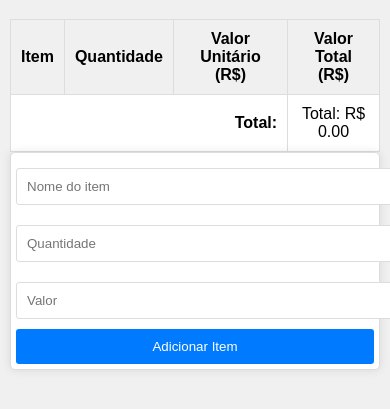
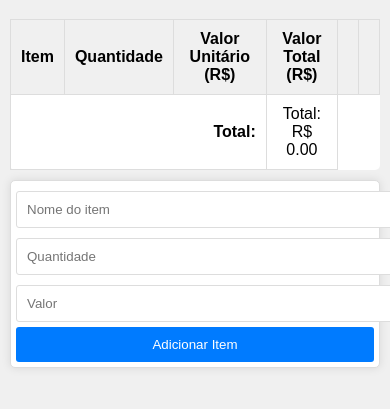
Before and after one commit to augustoburatto/ListaMercado, a plain HTML site: page index.html in a window 390 px wide. Shown: the part 71-480 px from the top of the page. Drawn offline with nearby package versions, Linux system fonts and the light colour scheme.

Commit message:
Att responsive view | Ordering | checkbox

```diff
--- a/css/style.css
+++ b/css/style.css
@@ -3,37 +3,50 @@ body {
     margin: 0;
     padding: 0;
     background-color: #f0f0f0;
+    height: 100%;
+    display: flex;
+    flex-direction: column;
 }
 
 .container {
     max-width: 100%;
     padding: 10px;
+    flex-grow: 1;
+    display: flex;
+    flex-direction: column;
 }
 
 h1 {
     text-align: center;
 }
 
+#lista {
+    flex-grow: 1;
+    overflow-y: auto; /* Adicionando rolagem para a lista */
+}
+
 #item-form {
     max-width: 100%;
-    margin: 0 auto;
     padding: 10px;
     background-color: #fff;
     border: 1px solid #ddd;
     border-radius: 5px;
     box-shadow: 0 0 10px rgba(0, 0, 0, 0.1);
+    margin: 10px 0;
+    display: flex;
+    flex-direction: column;
 }
 
 #item-form input {
-    margin: 10px 0;
-    padding: 15px; /* Aumento do tamanho do campo de entrada */
+    margin: 5px 0;
+    padding: 10px;
     border: 1px solid #ddd;
     border-radius: 3px;
     width: 100%;
 }
 
 #item-form button {
-    padding: 15px; /* Aumento do tamanho do botão */
+    padding: 10px;
     background: #007bff;
     color: #fff;
     border: none;
@@ -52,7 +65,7 @@ h1 {
 }
 
 #lista th, #lista td {
-    padding: 15px; /* Aumento do tamanho das células da tabela */
+    padding: 10px;
     text-align: center;
     border: 1px solid #ddd;
 }
@@ -74,7 +87,7 @@ h1 {
     }
 
     #item-form input, #item-form button {
-        padding: 10px; /* Tamanho reduzido dos campos em dispositivos móveis */
+        padding: 10px;
     }
 
     #lista table {
@@ -83,6 +96,6 @@ h1 {
     }
 
     #lista th, #lista td {
-        padding: 10px; /* Tamanho reduzido das células da tabela em dispositivos móveis */
+        padding: 10px;
     }
 }
--- a/index.html
+++ b/index.html
@@ -3,7 +3,10 @@
 <head>
     <meta charset="UTF-8">
     <title>Lista de Compras</title>
+    <meta name="viewport" content="width=device-width, initial-scale=1.0, maximum-scale=1.0, user-scalable=no">
     <link rel="stylesheet" type="text/css" href="css/style.css">
+    <script src="https://code.jquery.com/jquery-3.6.0.min.js"></script>
+    <script src="https://code.jquery.com/ui/1.12.1/jquery-ui.js"></script>
 </head>
 <body>
     <div class="container">
@@ -16,6 +19,8 @@
                         <th>Quantidade</th>
                         <th>Valor Unitário (R$)</th>
                         <th>Valor Total (R$)</th>
+                        <th></th>
+                        <th></th>
                     </tr>
                 </thead>
                 <tbody id="item-list">
@@ -36,7 +41,6 @@
             <button type="submit">Adicionar Item</button>
         </form>
     </div>
-    <script src="https://code.jquery.com/jquery-3.6.0.min.js"></script>
     <script src="js/script.js"></script>
 </body>
 </html>
--- a/js/script.js
+++ b/js/script.js
@@ -1,6 +1,6 @@
 $(document).ready(function() {
     let totalValue = 0;
-    const itemList = JSON.parse(localStorage.getItem('itemList')) || [];
+    let itemList = JSON.parse(localStorage.getItem('itemList')) || [];
 
     function updateTotal() {
         totalValue = 0;
@@ -17,14 +17,17 @@ $(document).ready(function() {
 
     function renderItemList() {
         $("#item-list").empty();
-        itemList.forEach(function(item) {
+        itemList = itemList.sort((a, b) => a.name.localeCompare(b.name)); // Ordenar a lista em ordem alfabética
+
+        itemList.forEach(function(item, index) {
             const unitValue = item.unitValue.toLocaleString('pt-BR', { minimumFractionDigits: 2 });
             const totalValue = (item.quantity * item.unitValue).toLocaleString('pt-BR', { minimumFractionDigits: 2 });
-            const newRow = `<tr>
+            const newRow = `<tr data-index="${index}">
                 <td>${item.name}</td>
                 <td class="item-quantity">${item.quantity.toLocaleString('pt-BR', { minimumFractionDigits: 2 })}</td>
                 <td class="item-unit-value">${unitValue}</td>
                 <td class="item-total-value">${totalValue}</td>
+                <td><input type="checkbox" class="item-taken" ${item.taken ? 'checked' : ''}></td>
                 <td><span class="remove-item">Remover</span></td>
             </tr>`;
             $("#item-list").append(newRow);
@@ -52,10 +55,23 @@ $(document).ready(function() {
     });
 
     $("#item-list").on("click", ".remove-item", function() {
-        const rowIndex = $(this).closest("tr").index();
+        const rowIndex = $(this).closest("tr").data("index");
         itemList.splice(rowIndex, 1);
         saveItemList();
         renderItemList();
         updateTotal();
     });
+
+    $("#item-list").sortable({
+        update: function(event, ui) {
+            const newIndex = ui.item.index();
+            const oldIndex = ui.item.data("index");
+
+            const tempItem = itemList[newIndex];
+            itemList[newIndex] = itemList[oldIndex];
+            itemList[oldIndex] = tempItem;
+
+            saveItemList();
+        }
+    });
 });
```
